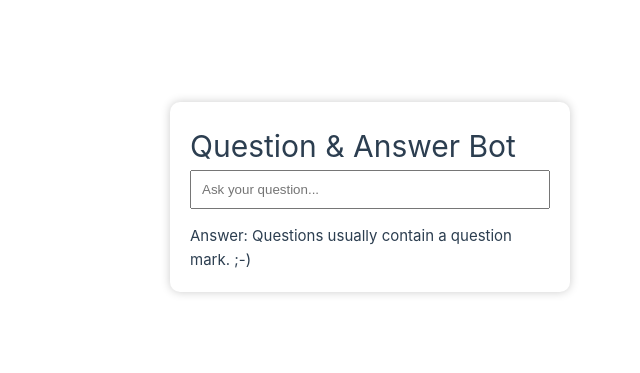
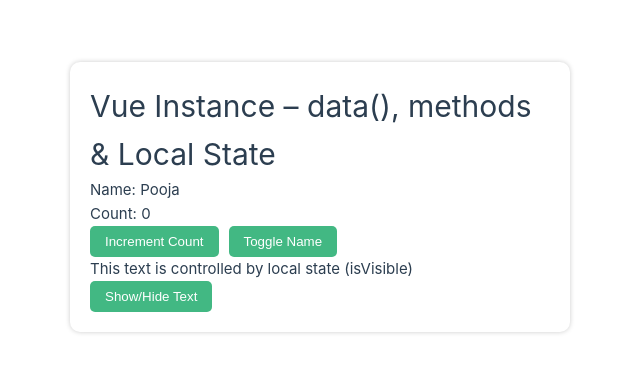
Before and after one commit to BasuPooja/Todo-List, a Vue app: page / in a window 1280 px wide. Shown: the part 203-576 px from the top of the page, without its empty margins (70-710 px from the left). Built offline with nearby package versions, Linux system fonts and the light colour scheme.

Commit message:
Vue Instance – data()

```diff
--- a/src/App.vue
+++ b/src/App.vue
@@ -349,7 +349,7 @@ button {
 </style> -->
 
 
-<template>
+<!-- <template>
   <div class="container">
     <h1>Question & Answer Bot</h1>
 
@@ -358,7 +358,9 @@ button {
       type="text"
       placeholder="Ask your question..."
     />
-<p>{{ question }}</p>
+
+    <p>{{ question }}</p>
+
     <p><strong>Answer:</strong> {{ answer }}</p>
 
     <p v-if="loading">Loading...</p>
@@ -378,6 +380,7 @@ export default {
   watch: {
     question(newQ, oldQ) {
       console.log("Old:", oldQ, "New:", newQ);
+
 
       // If question contains “?”, call API
       if (newQ.includes("?")) {
@@ -420,4 +423,67 @@ input {
   padding: 10px;
   margin-bottom: 15px;
 }
+</style> -->
+
+
+<template>
+  <div class="container">
+    <h1>Vue Instance – data(), methods & Local State</h1>
+
+    <!-- Showing data -->
+    <p>Name: {{ name }}</p>
+    <p><strong>Count:</strong> {{ count }}</p>
+
+    <!-- Updating data using methods -->
+    <button @click="increment">Increment Count</button>
+    <button @click="toggleName">Toggle Name</button>
+
+    <p v-if="isVisible">This text is controlled by local state (isVisible)</p>
+    <button @click="toggleVisibility">Show/Hide Text</button>
+  </div>
+</template>
+
+<script>
+export default {
+  data() {
+    return {
+      name: "Pooja",
+      count: 0,
+      isVisible: true
+    };
+  },
+
+  methods: {
+    increment() {
+      this.count++;
+    },
+    toggleName() {
+      this.name = this.name === "Pooja" ? "SuperBotics Intern" : "Pooja";
+    },
+    toggleVisibility() {
+      this.isVisible = !this.isVisible;
+    }
+  }
+};
+</script>
+
+<style>
+.container {
+  max-width: 500px;
+  margin: 40px auto;
+  padding: 20px;
+  background: #fff;
+  border-radius: 10px;
+  box-shadow: 0 0 5px #ccc;
+}
+
+button {
+  margin-right: 10px;
+  padding: 8px 15px;
+  border: none;
+  background: #42b883;
+  color: white;
+  border-radius: 5px;
+  cursor: pointer;
+}
 </style>
```
